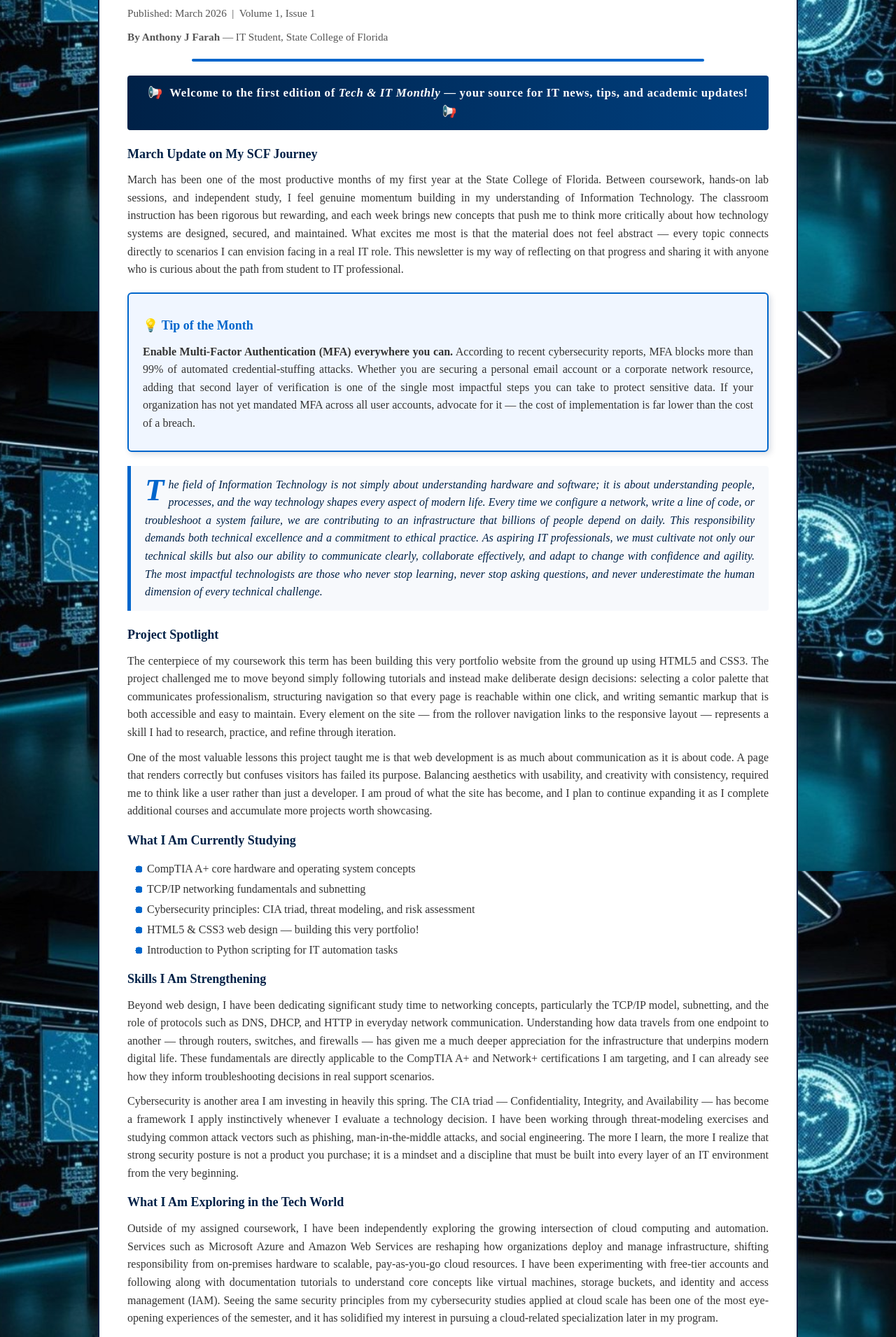
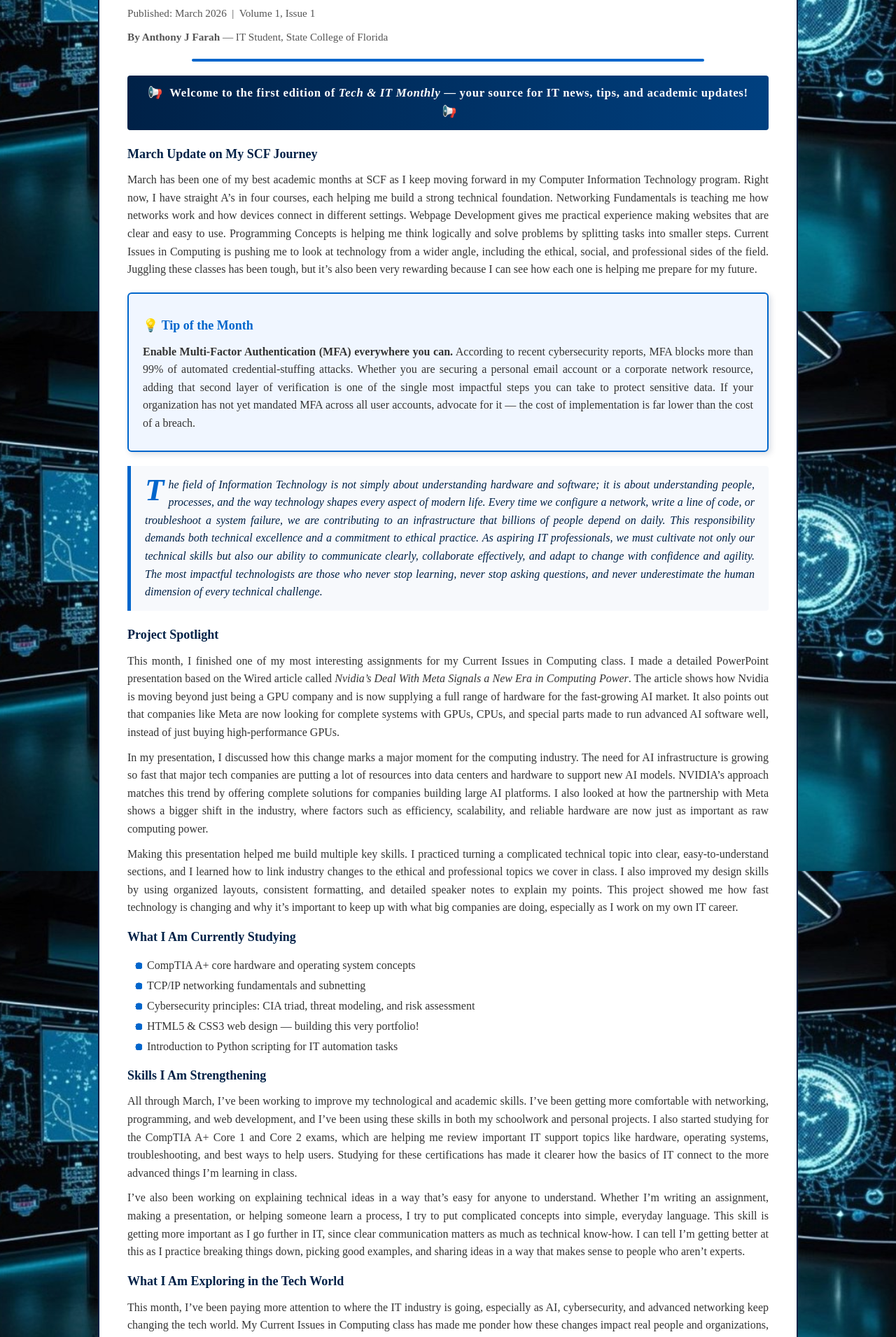
Before and after one commit to Graves217/Farah-SCF-Project-Site, a PHP site: page /newsletter.htm in a window 1280 px wide. Shown: the part 355-2266 px from the top of the page at 70% size. Run offline with PHP 8.4, Linux system fonts and the light colour scheme.

Commit message:
Update newsletter with personal March content; remove inline style from resume
Co-authored-by: Graves217 <260338615+Graves217@users.noreply.github.com>

```diff
--- a/farah-scf.css
+++ b/farah-scf.css
@@ -328,6 +328,12 @@ abbr {
     margin-top: 8px;
 }
 
+/* Resume footnote link */
+.resume-footnote {
+    text-align: center;
+    margin-top: 20px;
+}
+
 /* Special Characters Style */
 .special {
     color: purple;
--- a/newsletter.htm
+++ b/newsletter.htm
@@ -43,18 +43,19 @@
                 <!-- March Update on My SCF Journey -->
                 <h3>March Update on My SCF Journey</h3>
                 <p>
-                    March has been one of the most productive months of my first year at the State College of Florida. Between coursework, hands-on lab sessions, and independent
-                    study, I feel genuine momentum building in my understanding of Information Technology. The classroom instruction has been rigorous but rewarding, and each week
-                    brings new concepts that push me to think more critically about how technology systems are designed, secured, and maintained. What excites me most is that the
-                    material does not feel abstract &mdash; every topic connects directly to scenarios I can envision facing in a real IT role. This newsletter is my way of reflecting
-                    on that progress and sharing it with anyone who is curious about the path from student to IT professional.
+                    March has been one of my best academic months at SCF as I keep moving forward in my Computer Information Technology program.
+                    Right now, I have straight A&rsquo;s in four courses, each helping me build a strong technical foundation. Networking Fundamentals is
+                    teaching me how networks work and how devices connect in different settings. Webpage Development gives me practical experience
+                    making websites that are clear and easy to use. Programming Concepts is helping me think logically and solve problems by splitting
+                    tasks into smaller steps. Current Issues in Computing is pushing me to look at technology from a wider angle, including the ethical,
+                    social, and professional sides of the field. Juggling these classes has been tough, but it&rsquo;s also been very rewarding because I can
+                    see how each one is helping me prepare for my future.
                 </p>
 
                 <!-- .box callout area -->
                 <div class="box">
                     <h3>&#128161; Tip of the Month</h3>
                     <p>
-                        <!-- TODO: Replace with your own tech tip. -->
                         <strong>Enable Multi-Factor Authentication (MFA) everywhere you can.</strong>
                         According to recent cybersecurity reports, MFA blocks more than 99% of automated credential-stuffing attacks.
                         Whether you are securing a personal email account or a corporate network resource, adding that second layer of verification is one of the single most impactful
@@ -65,7 +66,6 @@
 
                 <!-- Blockquote (no <p> tags inside; uses blockquote:first-letter via CSS) -->
                 <blockquote>
-                    <!-- TODO: Replace with a relevant quote or your own extended commentary. -->
                     The field of Information Technology is not simply about understanding hardware and software; it is about understanding people, processes, and the way technology
                     shapes every aspect of modern life. Every time we configure a network, write a line of code, or troubleshoot a system failure, we are contributing to an infrastructure
                     that billions of people depend on daily. This responsibility demands both technical excellence and a commitment to ethical practice. As aspiring IT professionals,
@@ -76,15 +76,25 @@
                 <!-- Project Spotlight -->
                 <h3>Project Spotlight</h3>
                 <p>
-                    The centerpiece of my coursework this term has been building this very portfolio website from the ground up using HTML5 and CSS3. The project challenged me to move
-                    beyond simply following tutorials and instead make deliberate design decisions: selecting a color palette that communicates professionalism, structuring navigation so
-                    that every page is reachable within one click, and writing semantic markup that is both accessible and easy to maintain. Every element on the site &mdash; from the
-                    rollover navigation links to the responsive layout &mdash; represents a skill I had to research, practice, and refine through iteration.
+                    This month, I finished one of my most interesting assignments for my Current Issues in Computing class. I made a detailed PowerPoint
+                    presentation based on the Wired article called <em>Nvidia&rsquo;s Deal With Meta Signals a New Era in Computing Power</em>. The article shows
+                    how Nvidia is moving beyond just being a GPU company and is now supplying a full range of hardware for the fast-growing AI market.
+                    It also points out that companies like Meta are now looking for complete systems with GPUs, CPUs, and special parts made to run advanced
+                    AI software well, instead of just buying high-performance GPUs.
                 </p>
                 <p>
-                    One of the most valuable lessons this project taught me is that web development is as much about communication as it is about code. A page that renders correctly but
-                    confuses visitors has failed its purpose. Balancing aesthetics with usability, and creativity with consistency, required me to think like a user rather than just a
-                    developer. I am proud of what the site has become, and I plan to continue expanding it as I complete additional courses and accumulate more projects worth showcasing.
+                    In my presentation, I discussed how this change marks a major moment for the computing industry. The need for AI infrastructure is
+                    growing so fast that major tech companies are putting a lot of resources into data centers and hardware to support new AI models.
+                    NVIDIA&rsquo;s approach matches this trend by offering complete solutions for companies building large AI platforms. I also looked at how
+                    the partnership with Meta shows a bigger shift in the industry, where factors such as efficiency, scalability, and reliable hardware are
+                    now just as important as raw computing power.
+                </p>
+                <p>
+                    Making this presentation helped me build multiple key skills. I practiced turning a complicated technical topic into clear,
+                    easy-to-understand sections, and I learned how to link industry changes to the ethical and professional topics we cover in class.
+                    I also improved my design skills by using organized layouts, consistent formatting, and detailed speaker notes to explain my points.
+                    This project showed me how fast technology is changing and why it&rsquo;s important to keep up with what big companies are doing,
+                    especially as I work on my own IT career.
                 </p>
 
                 <!-- Image-bullet list using recommend-bullet.png -->
@@ -100,37 +110,39 @@
                 <!-- Skills I Am Strengthening -->
                 <h3>Skills I Am Strengthening</h3>
                 <p>
-                    Beyond web design, I have been dedicating significant study time to networking concepts, particularly the TCP/IP model, subnetting, and the role of protocols such
-                    as DNS, DHCP, and HTTP in everyday network communication. Understanding how data travels from one endpoint to another &mdash; through routers, switches, and
-                    firewalls &mdash; has given me a much deeper appreciation for the infrastructure that underpins modern digital life. These fundamentals are directly applicable
-                    to the CompTIA A+ and Network+ certifications I am targeting, and I can already see how they inform troubleshooting decisions in real support scenarios.
+                    All through March, I&rsquo;ve been working to improve my technological and academic skills. I&rsquo;ve been getting more comfortable with networking,
+                    programming, and web development, and I&rsquo;ve been using these skills in both my schoolwork and personal projects. I also started studying for
+                    the CompTIA A+ Core 1 and Core 2 exams, which are helping me review important IT support topics like hardware, operating systems,
+                    troubleshooting, and best ways to help users. Studying for these certifications has made it clearer how the basics of IT connect to the more
+                    advanced things I&rsquo;m learning in class.
                 </p>
                 <p>
-                    Cybersecurity is another area I am investing in heavily this spring. The CIA triad &mdash; Confidentiality, Integrity, and Availability &mdash; has become a
-                    framework I apply instinctively whenever I evaluate a technology decision. I have been working through threat-modeling exercises and studying common attack vectors
-                    such as phishing, man-in-the-middle attacks, and social engineering. The more I learn, the more I realize that strong security posture is not a product you purchase;
-                    it is a mindset and a discipline that must be built into every layer of an IT environment from the very beginning.
+                    I&rsquo;ve also been working on explaining technical ideas in a way that&rsquo;s easy for anyone to understand. Whether I&rsquo;m writing an assignment,
+                    making a presentation, or helping someone learn a process, I try to put complicated concepts into simple, everyday language. This skill is
+                    getting more important as I go further in IT, since clear communication matters as much as technical know-how. I can tell I&rsquo;m getting better
+                    at this as I practice breaking things down, picking good examples, and sharing ideas in a way that makes sense to people who aren&rsquo;t experts.
                 </p>
 
                 <!-- What I Am Exploring in the Tech World -->
                 <h3>What I Am Exploring in the Tech World</h3>
                 <p>
-                    Outside of my assigned coursework, I have been independently exploring the growing intersection of cloud computing and automation. Services such as Microsoft Azure
-                    and Amazon Web Services are reshaping how organizations deploy and manage infrastructure, shifting responsibility from on-premises hardware to scalable, pay-as-you-go
-                    cloud resources. I have been experimenting with free-tier accounts and following along with documentation tutorials to understand core concepts like virtual machines,
-                    storage buckets, and identity and access management (IAM). Seeing the same security principles from my cybersecurity studies applied at cloud scale has been one of
-                    the most eye-opening experiences of the semester, and it has solidified my interest in pursuing a cloud-related specialization later in my program.
+                    This month, I&rsquo;ve been paying more attention to where the IT industry is going, especially as AI, cybersecurity, and advanced networking keep
+                    changing the tech world. My Current Issues in Computing class has made me ponder how these changes impact real people and organizations,
+                    and I&rsquo;ve been looking into how new technologies are shaping what&rsquo;s expected of future IT professionals. I&rsquo;ve also started learning about smart
+                    home technology as a whole system, seeing how devices talk to each other, how networks handle more traffic, and how security keeps everything safe.
+                    On top of that, I&rsquo;ve been trying out Netgear&rsquo;s GeoDumoOS on their latest routers to learn more about network management, traffic control, and what
+                    makes a good user experience. All of this is helping me get a better idea of where the industry is headed and how I can get ready to be part of it.
                 </p>
 
                 <!-- Looking Ahead -->
                 <h3>Looking Ahead</h3>
                 <p>
-                    As the spring semester moves into its final stretch, I am focused on finishing strong and positioning myself for the next stage of my IT education. My immediate goal
-                    is to complete the CompTIA A+ certification exam before summer, which will serve as a tangible credential that validates the foundational skills I have been building
-                    all year. Beyond certification, I am planning to set up a home lab environment where I can practice configuring virtual networks, experimenting with Linux distributions,
-                    and simulating common IT support scenarios in a safe, controlled setting. Thank you for following along on this journey &mdash; your interest and encouragement mean
-                    a great deal. I look forward to sharing even more progress in the next issue, and as always, I welcome your questions and feedback through the
-                    <a href="contact.htm">Contact</a> page.
+                    As the semester progresses, I&rsquo;m working to maintain my scholarly progress and prepare for the next steps in my career. After finishing my A+
+                    certification, I plan to go for more CompTIA certifications that fit my long-term goals in IT and cybersecurity. I&rsquo;m also making sure I&rsquo;m signed
+                    up for summer classes so I can stay on track with my degree. Since my time as an IT consultant is ending soon, I&rsquo;ve started looking for new job
+                    opportunities. This change is pushing me to improve my competencies, update my portfolio, and get ready for roles that will help me develop both
+                    technically and professionally. I feel good about where I&rsquo;m headed and I&rsquo;m committed to building a career that shows the effort and pride I put
+                    into my work.
                 </p>
 
                 <hr class="newsletter-divider">
--- a/resume.htm
+++ b/resume.htm
@@ -137,7 +137,7 @@
 
                 <hr>
 
-                <p style="text-align:center; margin-top:20px;">
+                <p class="resume-footnote">
                     View my academic record: <a href="transcript.htm">Transcript &amp; References</a>
                 </p>
 
```
